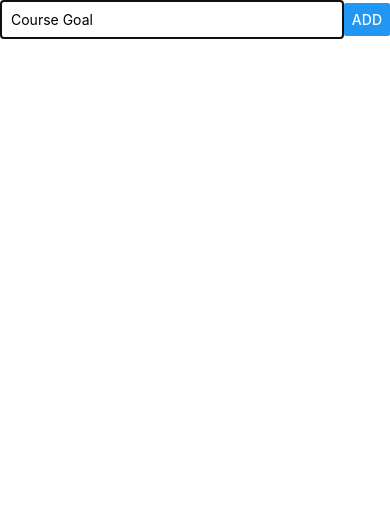
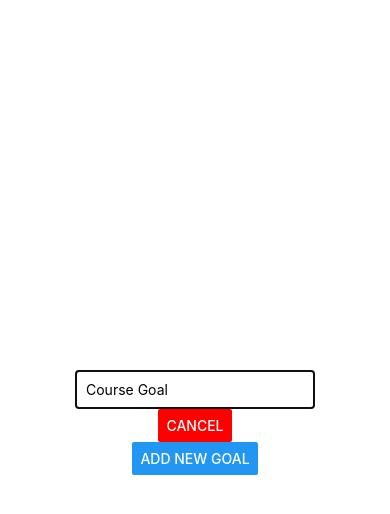
Before and after one commit to Domitalk/react-native-second, a React Native app: screen / in a window 390 px wide. Both pictures are taken after a click on the button "ADD NEW GOAL". Shown: the top 514 px of the page. Built offline with nearby package versions, Linux system fonts and the light colour scheme.

Commit message:
cancel modal popup

```diff
--- a/App.js
+++ b/App.js
@@ -16,12 +16,19 @@ export default function App() {
       ...currentGoals,
       { id: Math.random().toString(), value: enteredGoal }
     ]);
+    setIsAddMode(false)
+
+    // two setStates here but it re-renders once, which is good
   }
 
   const removeGoalHandler = goalId => {
     setCourseGoals(currentGoals => {
       return currentGoals.filter((goal) => goal.id !== goalId)
     })
+  }
+
+  const cancelGoalAdditionHandler = () => {
+    setIsAddMode(false)
   }
 
   return (
@@ -47,6 +54,7 @@ export default function App() {
       <GoalInput
         addGoalHandler={addGoalHandler}
         visible={isAddMode}
+        onCancel={cancelGoalAdditionHandler}
       />
 
       <FlatList
--- a/components/GoalInput.js
+++ b/components/GoalInput.js
@@ -8,8 +8,20 @@ const GoalInput = props => {
         setEnteredGoal(enteredText);
     }
 
+    const addGoalHandlerCombo = () => {
+        props.addGoalHandler(enteredGoal);
+        setEnteredGoal('');
+    }
+
+    const onCancelHandler = () => {
+        props.onCancel();
+        setEnteredGoal('');
+    }
+
     return (
         <Modal visible={props.visible} animationType="slide">
+            {/* the view only takes the space that its children need  */}
+            {/* so if you want to center everything, some work is needed  */}
             <View style={styles.inputContainer} >
                 <TextInput
                     placeholder="Course Goal"
@@ -18,9 +30,15 @@ const GoalInput = props => {
                     value={enteredGoal}
                 />
                 <Button
-                    title="add"
-                    onPress={() => {props.addGoalHandler(enteredGoal); setEnteredGoal('')}}
+                    title="Cancel"
+                    color="red"
+                    onPress={onCancelHandler}
                 />
+                <Button
+                    title="Add New Goal"
+                    onPress={addGoalHandlerCombo}
+                />
+
             </View>
         </Modal>
     )
@@ -30,14 +48,15 @@ export default GoalInput;
 
 const styles = StyleSheet.create({
     inputContainer: {
-      flexDirection: 'row',
-      justifyContent: 'space-between',
-      alignItems: 'center'
+        flex: 1,
+        // flex one takes up the entire parent element's space
+        // flexDirection: 'column',
+        justifyContent: 'center',
+        alignItems: 'center'
     },
     inputBox: {
-      borderColor: 'black',
-      borderWidth: 1,
-      padding: 10,
-      flex: 3
+        borderColor: 'black',
+        borderWidth: 1,
+        padding: 10,
     },
   });
```
